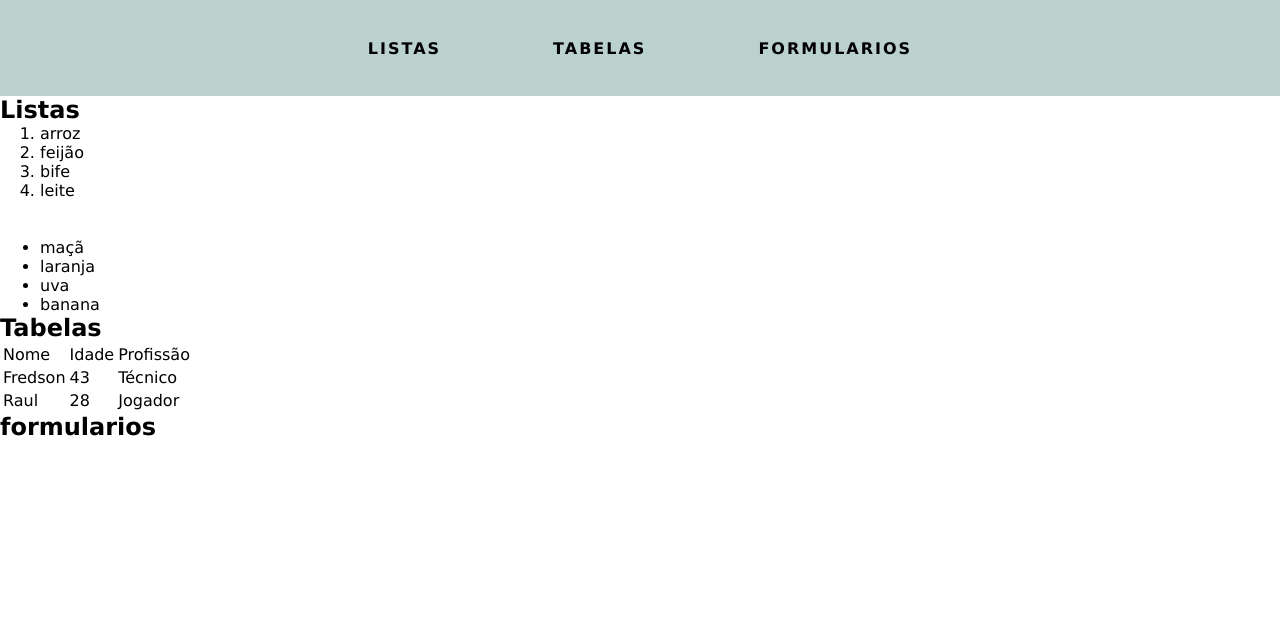
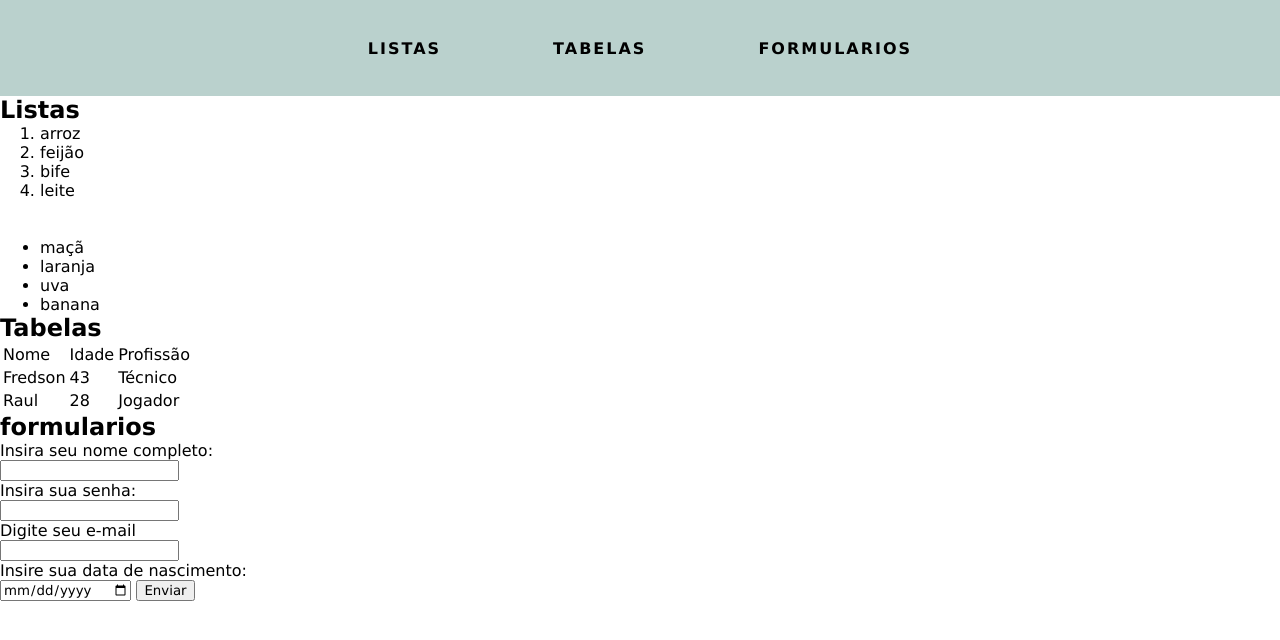
Before and after one commit to Fred-son/Revisao, a plain HTML site: page index.html in a window 1280 px wide. Drawn offline with Linux system fonts and the light colour scheme.

Commit message:
Update index.html

```diff
--- a/index.html
+++ b/index.html
@@ -57,7 +57,17 @@
     </section>
     <section id= "formularios">
         <h2>formularios</h2>
+        <form action="./home.html">
+        <p>Insira seu nome completo:</p>
+        <input type="text">
+        <p>Insira sua senha:</p>
+        <input type="password">
+        <p>Digite seu e-mail</p>
+        <input type="email">
+        <p>Insire sua data de nascimento:</p>
+        <input type="date">
+        <input type="submit" value="Enviar">
+    </form>
     </section>
-
 </body>
 </html>
```
